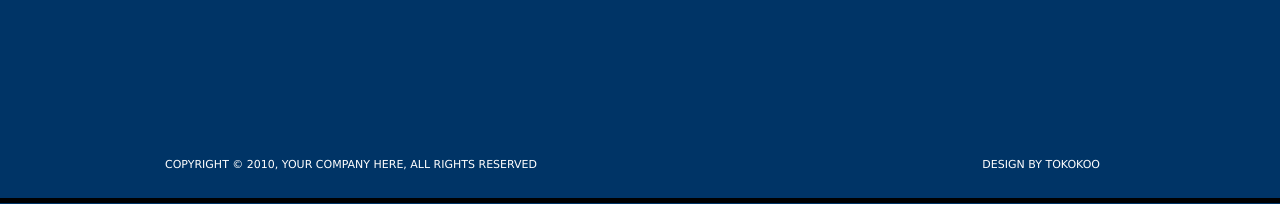
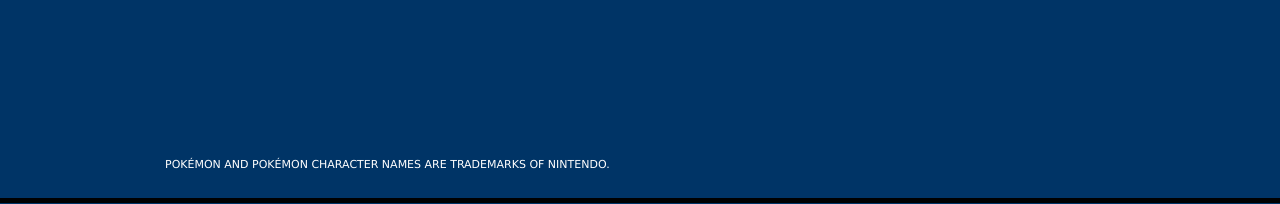
Before and after one commit to ElenaShargina/pokeverse, a Django app: page / in a window 1280 px wide. Shown: the part 597-801 px from the top of the page. Run offline with Django 4.2, Linux system fonts and the light colour scheme.

Commit message:
added footage

```diff
--- a/pokeverse/pokemon/templates/base.html
+++ b/pokeverse/pokemon/templates/base.html
@@ -54,8 +54,8 @@
 </div>
 <div id="footer" class="container">
   <div class="grid clearfix">
-    <div class="footer-left">Copyright &copy; 2010, Your Company Here, All Rights Reserved</div>
-    <div class="footer-right">Design by <a href="http://www.tokokoo.com/">tokokoo</a></div>
+    <div class="footer-left">Pokémon and Pokémon character names are trademarks of Nintendo.</div>
+    <div class="footer-right"></div>
   </div>
 </div>
 </body>
--- a/pokeverse/pokeverse/settings.py
+++ b/pokeverse/pokeverse/settings.py
@@ -33,7 +33,6 @@ DEBUG = env('DEBUG')
 SECRET_KEY = env('SECRET_KEY')
 
 ALLOWED_HOSTS = env.list('ALLOWED_HOSTS')
-
 
 # Application definition
 
```
